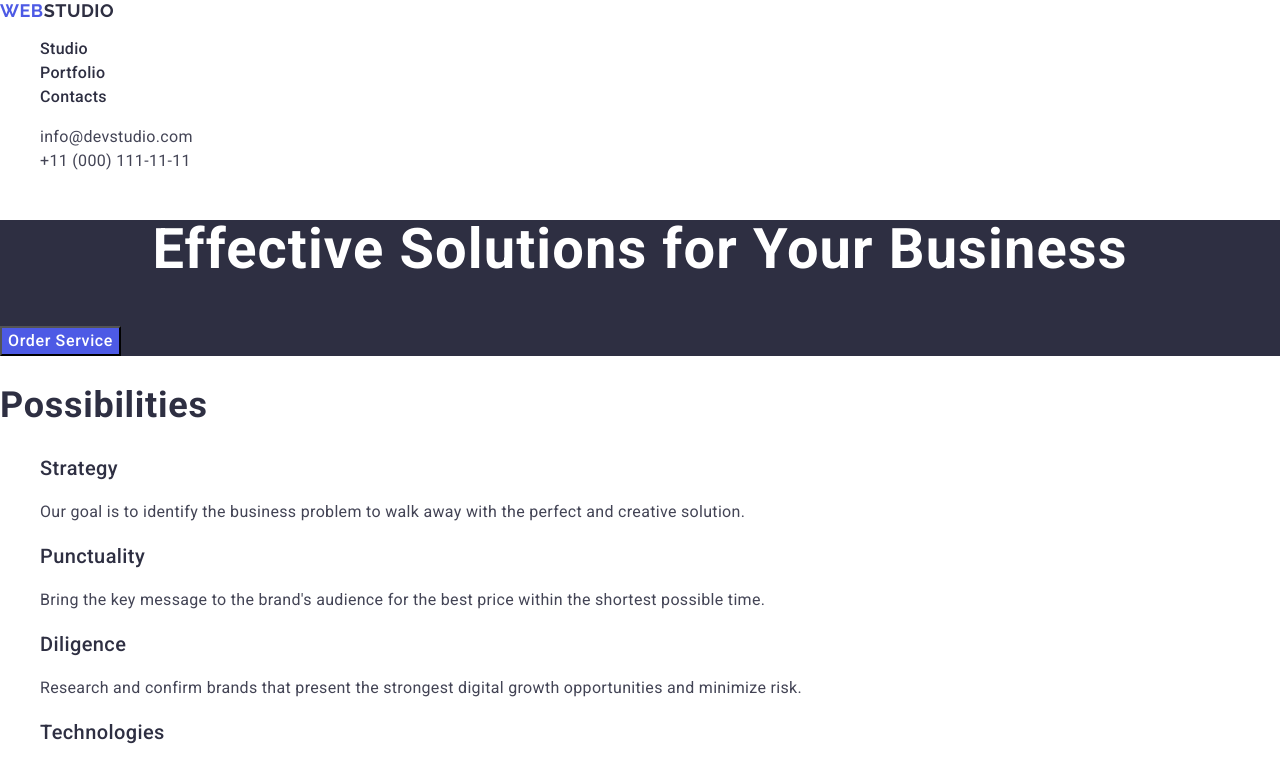
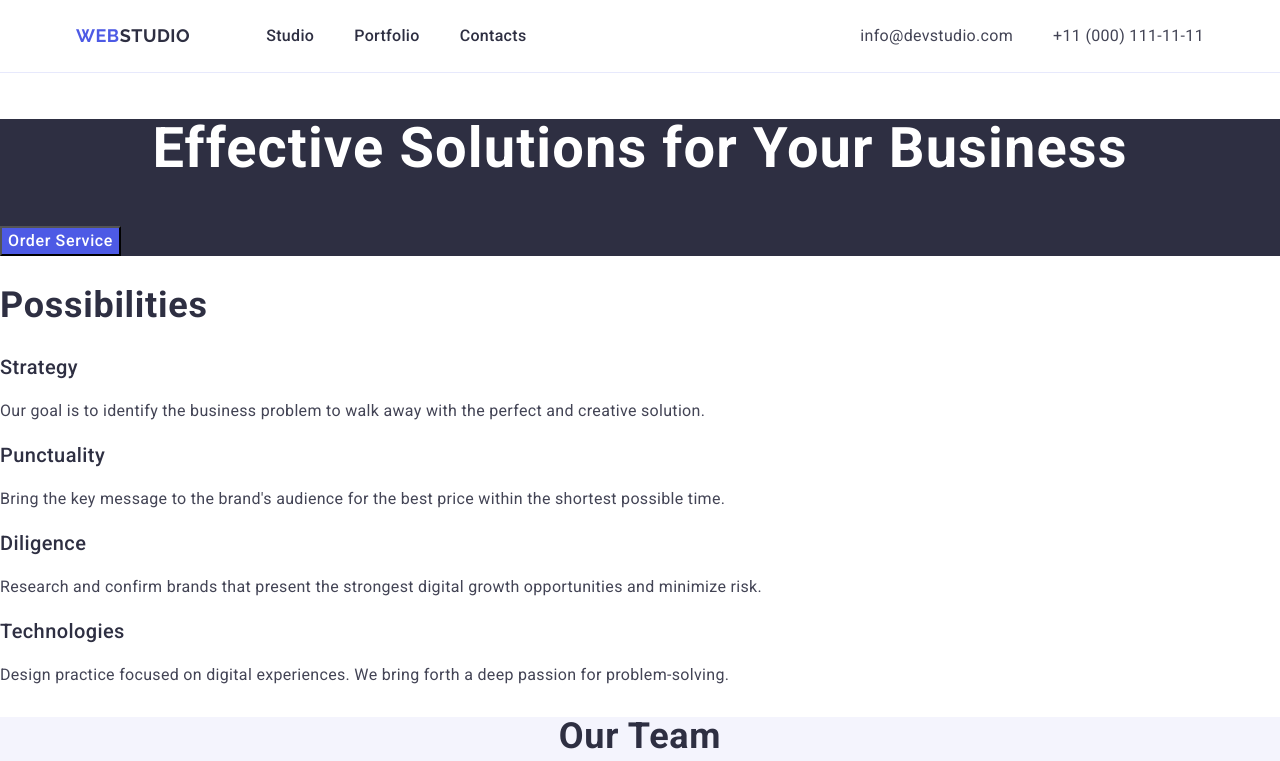
Before and after one commit to brutallbober/goit-markup-hw-03, a plain HTML site: page index.html in a window 1280 px wide. Shown: the top 761 px of the page. Drawn offline with nearby package versions, Linux system fonts and the light colour scheme.

Commit message:
HW3: First step

```diff
--- a/css/styles.css
+++ b/css/styles.css
@@ -11,6 +11,25 @@ a {
 ul,
 ol {
   list-style: none;
+  padding: 0;
+  margin: 0;
+}
+.container {
+  width: 1158px;
+  padding: 0 15px;
+  margin: 0 auto;
+}
+.header {
+  border-bottom: 1px solid #e7e9fc;
+}
+
+.header-container {
+  display: flex;
+  align-items: center;
+}
+.navigation {
+  display: flex;
+  align-items: center;
 }
 .logo {
   color: #4d5ae5;
@@ -20,6 +39,11 @@ ol {
   line-height: 1.17;
   letter-spacing: 0.03em;
   text-transform: uppercase;
+  margin-right: 76px;
+}
+.nav-list {
+  display: flex;
+  gap: 40px;
 }
 .logo-part {
   color: #2e2f42;
@@ -30,6 +54,8 @@ ol {
   font-weight: 500;
   line-height: 1.5;
   letter-spacing: 0.02em;
+  padding: 24px 0;
+  display: block;
 }
 
 .nav-link:hover,
@@ -38,6 +64,11 @@ ol {
 }
 .address {
   font-style: normal;
+  margin-left: auto;
+}
+.address-list {
+  display: flex;
+  gap: 40px;
 }
 .address-link {
   color: #434455;
@@ -103,7 +134,7 @@ ol {
 }
 
 .band-background {
-  background-color: #F4F4FD;
+  background-color: #f4f4fd;
 }
 .band {
   color: #2e2f42;
@@ -116,7 +147,7 @@ ol {
 }
 
 .band-list {
-  background-color: #FFFFFF;
+  background-color: #ffffff;
 }
 
 .band-person {
--- a/index.html
+++ b/index.html
@@ -20,19 +20,20 @@
     <link rel="stylesheet" href="./css/styles.css" />
   </head>
   <body>
-    <header>
-      <nav>
+    <header class="header">
+      <div class="container header-container">
+        <nav class="navigation">
           <a class="logo" href="./index.html">
             WEB<span class="logo-part">Studio</span></a
           >
-        <ul>
+          <ul class="nav-list">
             <li><a class="nav-link" href="./index.html">Studio</a></li>
             <li><a class="nav-link" href="">Portfolio</a></li>
             <li><a class="nav-link" href="">Contacts</a></li>
           </ul>
         </nav>
         <address class="address">
-        <ul>
+          <ul class="address-list">
             <li>
               <a class="address-link" href="mailto:info@devstudio.com"
                 >info@devstudio.com</a
@@ -45,6 +46,7 @@
             </li>
           </ul>
         </address>
+      </div>
     </header>
     <main>
       <section class="title">
```
Lines whose indentation alone changed are shown as unchanged.
